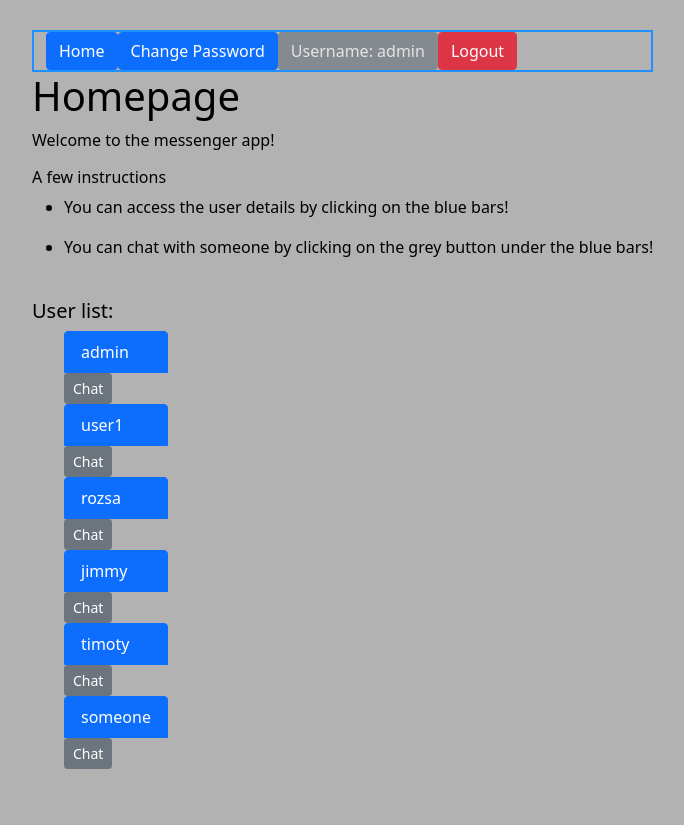
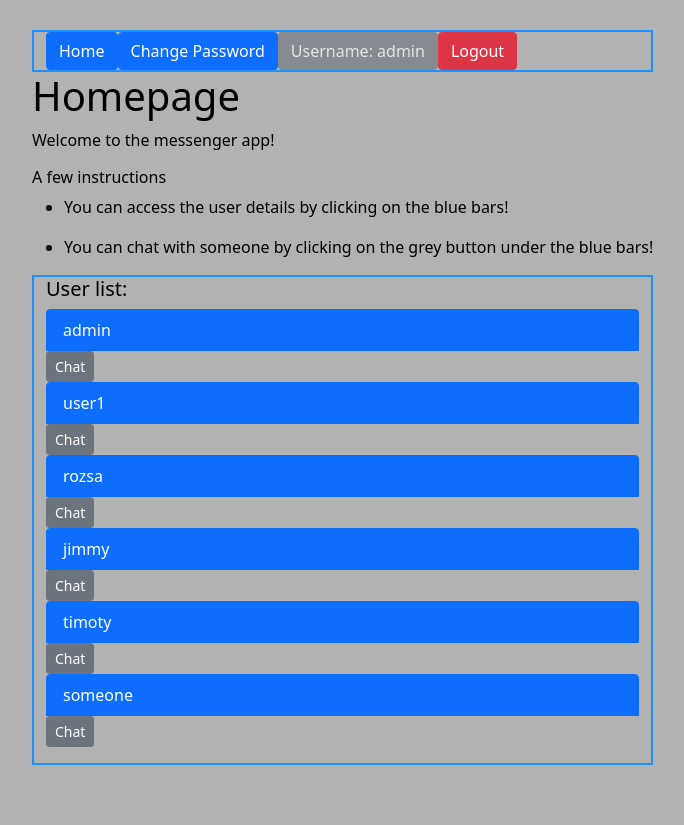
Before and after one commit to rozsanimrod/messenger, a Django app: page / in a window 1280 px wide. Shown: the whole page, without its empty margins (68-752 px from the left). After the commit the page ends 765 px from the top, so only its background shows below. Run offline with Django 3.2, Linux system fonts and the light colour scheme; a user stored in the database is signed in; data comes from the database, SQL or seed files in the repository.

Commit message:
container

```diff
--- a/homepage/templates/homepage/home.html
+++ b/homepage/templates/homepage/home.html
@@ -33,7 +33,8 @@
         </ul>
 
 
-    <article>
+    <div class="container my-container">
+    <div class="row">
         <h5>User list: </h5>
             <ul>
                 {% for result in object_list %}
@@ -48,7 +49,8 @@
 
                 {% endfor %}
             </ul>
-    </article>
+    </div>
+    </div>
 
     {% else %}
         <li class="form-control">
```
Lines whose indentation alone changed are shown as unchanged.
